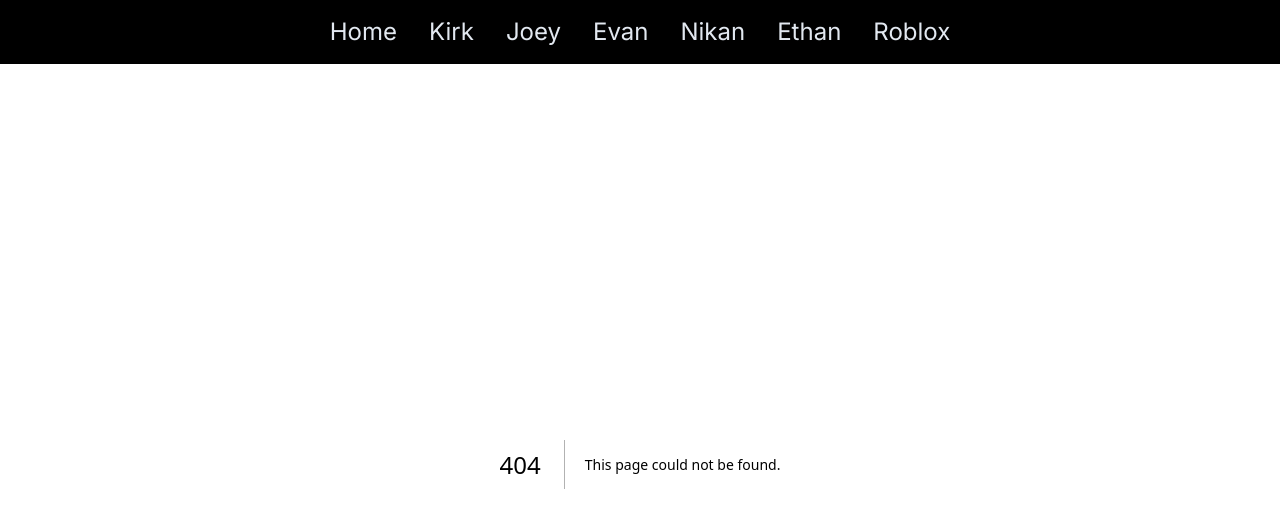
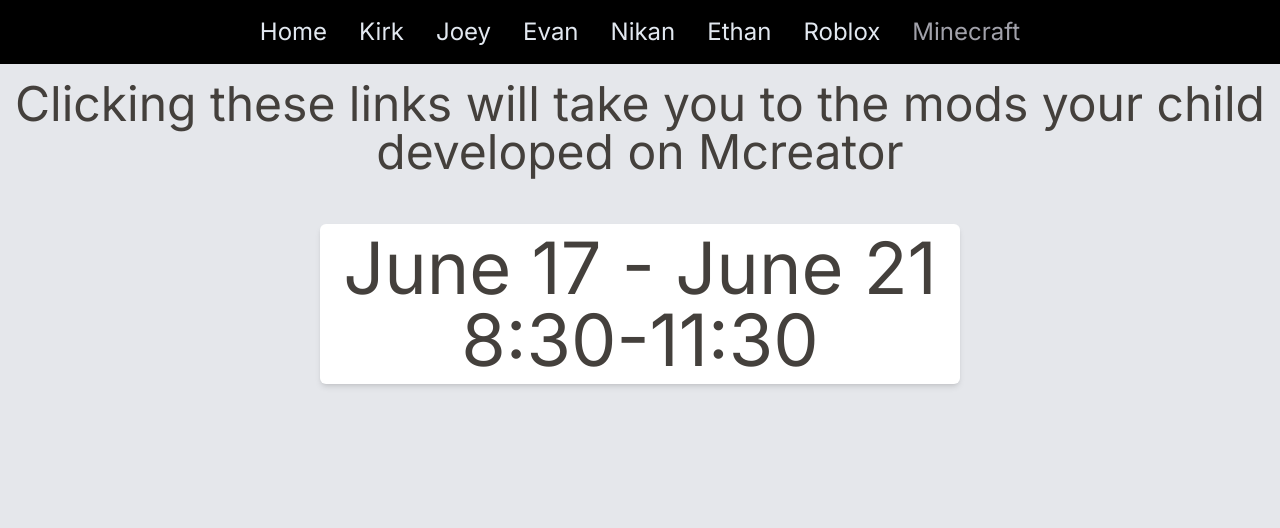
Before and after one commit to kylej21/CNRFRProjects, a Next.js app: page /Minecraft in a window 1280 px wide. Before the commit this address had no page. Shown: the top 528 px of the page. Built offline with nearby package versions, Linux system fonts and the light colour scheme.

Commit message:
Added MCreator Padlet Link

```diff
--- /dev/null
+++ b/src/app/Minecraft/page.tsx
@@ -0,0 +1,33 @@
+'use client'
+import React from 'react';
+import { usePathname } from "next/navigation";
+import Link from "next/link";
+
+export default function Minecraft() {
+    const currentPath = usePathname();
+    const links = [
+        { label: "June 17 - June 21 8:30-11:30", href: "https://padlet.com/codeninjasrfr/folsom-minecraft-modding-masters-6-21-24-c1s75ev17mns0z24" },
+    ];
+
+    return (
+        <main className="flex flex-col items-center justify-start w-full min-h-screen bg-gray-200 text-stone-700 text-7xl">
+            <div className="pt-4 w-full border-stone-700 border-3 rounded-xl pb-4 text-center">
+                <p className="pb-12 text-5xl">
+                    Clicking these links will take you to the mods your child developed on Mcreator
+                </p>
+                <div className="flex flex-col space-y-4 items-center w-full"> {/* Remove 'items-center' and adjust width 'w-full' */}
+                    {links.map((link) => (
+                        <Link key={link.href} href={link.href} className="w-full flex text-center">
+                            <div className="w-1/4"></div>
+                            <div className="flex w-1/2 px-4 py-2 rounded-md bg-white shadow-md hover:bg-green-200 text-center">
+                                {link.label}
+                            </div>
+                            <div className="w-1/4"></div>
+                        </Link>
+                    ))}
+                </div>
+                <div className="flex h-1/2"></div>
+            </div>
+        </main>
+    );
+}
--- a/src/app/Roblox/page.tsx
+++ b/src/app/Roblox/page.tsx
@@ -19,7 +19,7 @@ export default function Roblox() {
     return (
         <main className="flex flex-col items-center justify-center w-full min-h-screen bg-gray-200 text-stone-700 text-7xl">
             <div className="pt-4 w-full border-stone-700 border-3 rounded-xl pb-4 text-center">
-                <p className="pb-12">
+                <p className="pb-12 text-5xl">
                     Clicking these links will take you to the game your child developed on Roblox
                 </p>
                 <div className="flex flex-col space-y-4 items-center w-screen">
--- a/src/app/components/NavBar.tsx
+++ b/src/app/components/NavBar.tsx
@@ -16,6 +16,7 @@ const NavBar = () => {
     { label: "Nikan", href: "/Nikan" },
     { label: "Ethan", href: "/Ethan" },
     { label: "Roblox", href: "/Roblox" },
+    { label: "Minecraft", href: "/Minecraft" },
 
 
 
```
